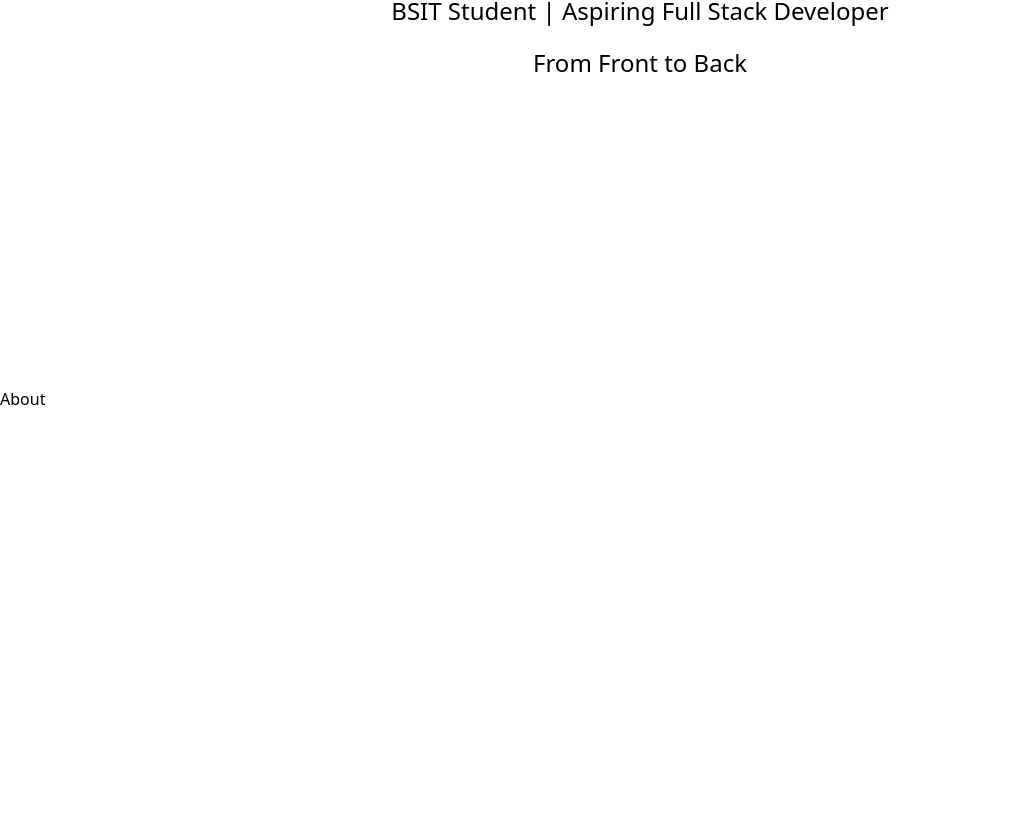
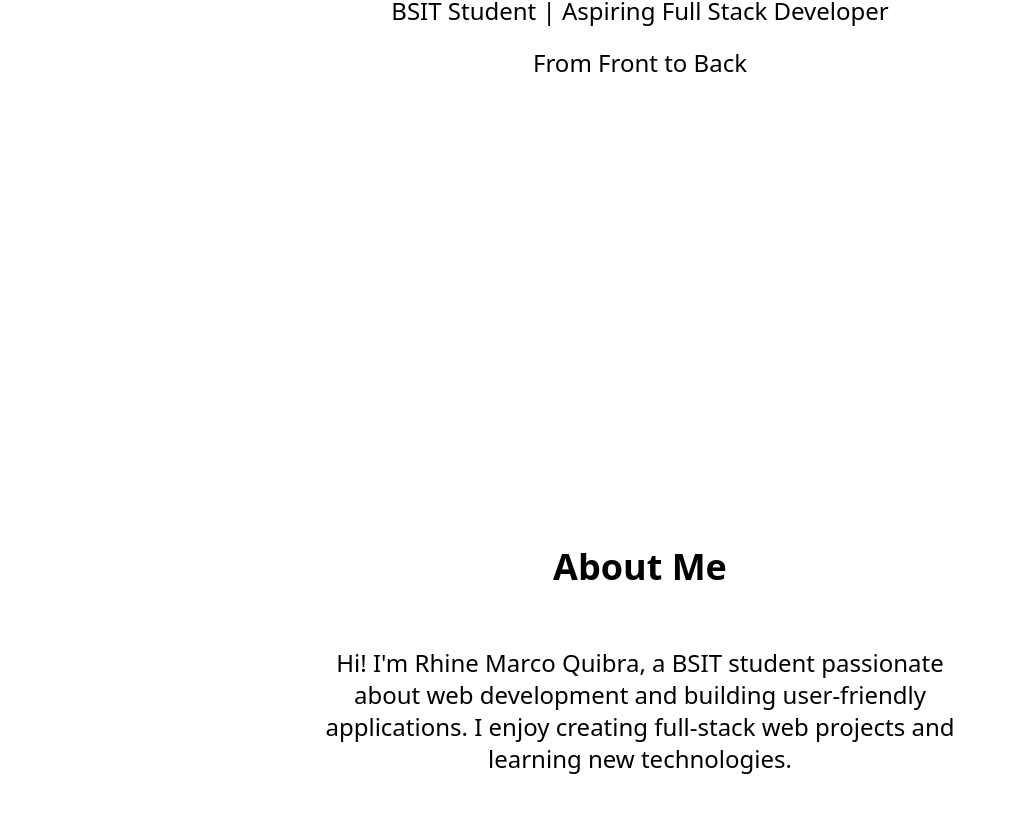
Before and after one commit to programmerstudy164-jpg/Personal_Portfolio, a React (Vite) app: page / in a window 1280 px wide. Shown: the part 493-1306 px from the top of the page, without its empty margins (0-1016 px from the left). Built offline with nearby package versions, Linux system fonts and the light colour scheme.

Commit message:
About pages

```diff
--- a/src/sections/About.jsx
+++ b/src/sections/About.jsx
@@ -1,7 +1,20 @@
 import React from "react";
 
-const About = () => {
-  return <div className="h-screen">About</div>;
+const About = ({ TextColor, bg }) => {
+  return (
+    <div className={`h-screen flex justify-center ${bg}`}>
+      <div className="w-full max-w-4xl flex flex-col  items-center gap-15 pt-40">
+        <h1 className={`font-bold text-4xl text-center ${TextColor}`}>
+          About Me
+        </h1>
+        <div className={`${TextColor} max-w-2xl text-2xl text-center`}>
+          Hi! I'm Rhine Marco Quibra, a BSIT student passionate about web
+          development and building user-friendly applications. I enjoy creating
+          full-stack web projects and learning new technologies.
+        </div>
+      </div>
+    </div>
+  );
 };
 
 export default About;
```
